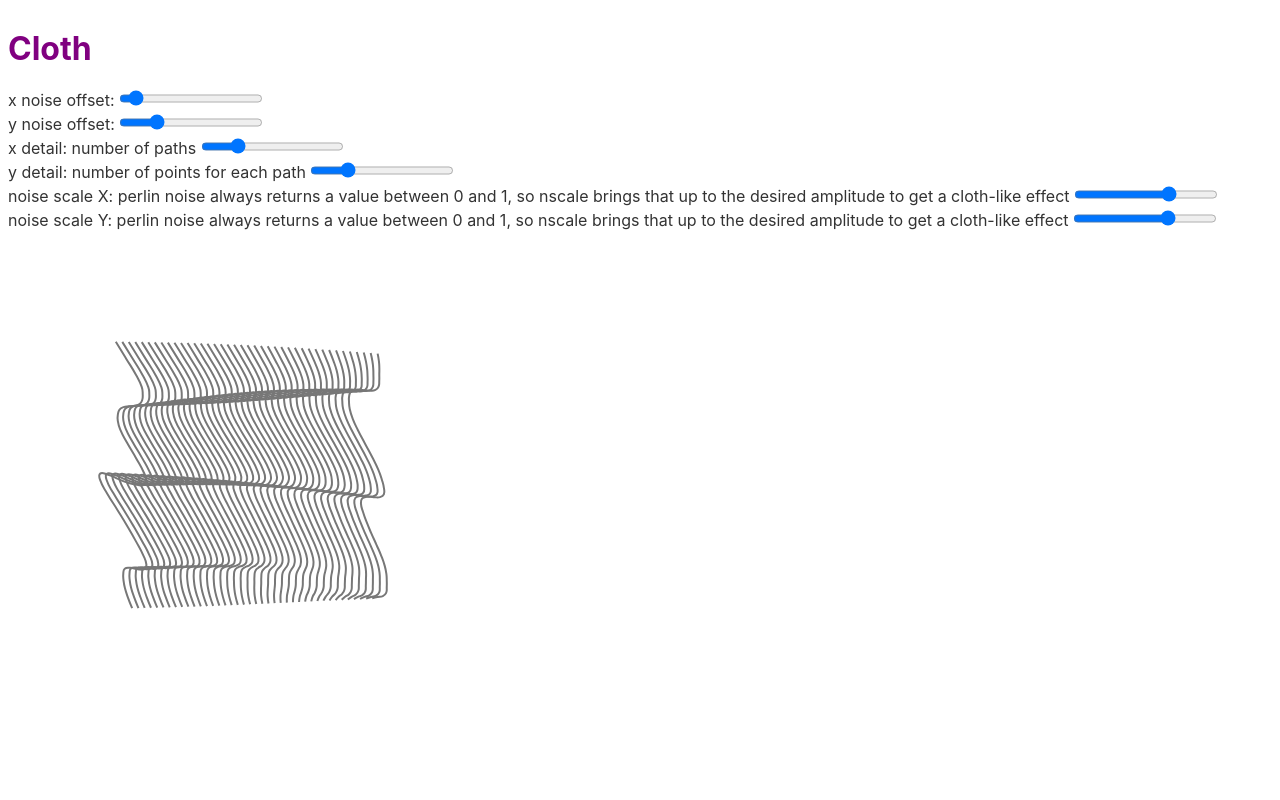
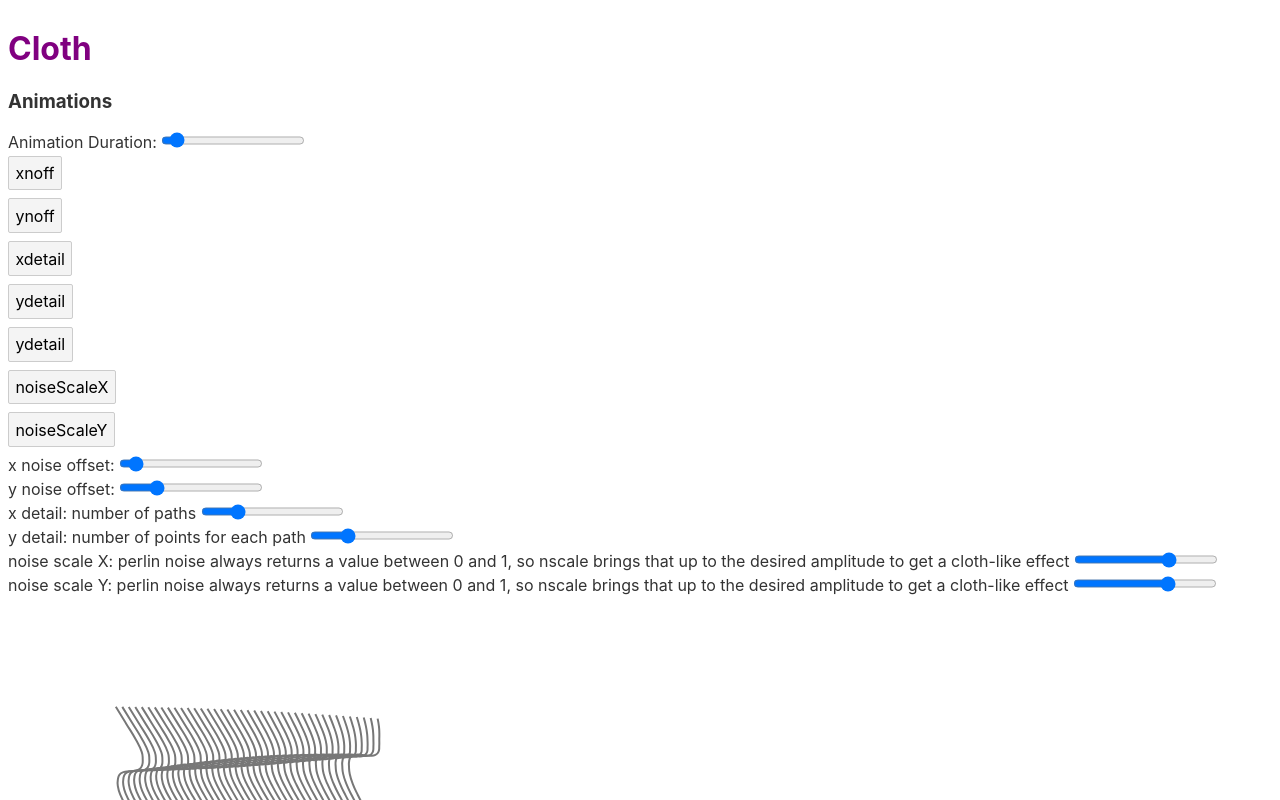
Before and after one commit to asweingarten/cloth, a Svelte app: page / in a window 1280 px wide. Shown: the top 800 px of the page. Built offline with nearby package versions, Linux system fonts and the light colour scheme.

Commit message:
Add basic animation support for cloth parameters
- for each parameter can set animation duration
- step size is hard coded at the moment

```diff
--- /dev/null
+++ b/src/Animate.svelte
@@ -0,0 +1,20 @@
+<script>
+  import { createEventDispatcher } from 'svelte';
+
+  const dispatch = createEventDispatcher();
+
+  export let parameter = "";
+  export let stepSize = 1;
+
+  function animate() {
+    dispatch("animate", {
+      parameter,
+      stepSize
+    });
+  }
+</script>
+
+
+<div class="animation">
+  <button on:click={animate}>{parameter}</button>
+</div>
--- a/src/App.svelte
+++ b/src/App.svelte
@@ -5,30 +5,35 @@
   import Konva from 'konva';
   import build from './path';
 
+  import Animate from './Animate.svelte';
+
   export let name;
 
   // Parameters
-  let noiseScaleX = 70;
-  let noiseScaleY = 70;
-  let xnoff = 0.0015; // diff between lines
-  let ynoff = 0.020;  // diff between points
-  let xdetail = 40; //default 640
-  let ydetail = 40; //default 640
+  let parameters = {
+    noiseScaleX : 70,
+    noiseScaleY : 70,
+    xnoff : 0.0015, // diff between lines
+    ynoff : 0.020,  // diff between points
+    xdetail : 40, //default 640
+    ydetail : 40, //default 640
+  }
 
   let dimensions = {width: 500, height: 500};
   let layer;
 
+  let animations = [];
+
   function rebuild() {
-    const newPaths = build(dimensions
-                          ,noiseScaleX
-                          ,noiseScaleY
-                          ,xnoff
-                          ,ynoff
-                          ,xdetail
-                          ,ydetail
-                          );
+    const newPaths = build(dimensions, parameters);
     layer.destroyChildren();
     cloth(layer, newPaths);
+  }
+
+  let animationSeconds = 1;
+  function animatee({detail: {parameter, stepSize}}) {
+    const frames = animationSeconds * 30;
+    animations.push({parameter: parameter, stepSize, duration: frames});
   }
 
 
@@ -58,14 +63,7 @@
 
     // add the layer to the stage
     stage.add(layer);
-    let paths = build(dimensions
-                      ,noiseScaleX
-                      ,noiseScaleY
-                      ,xnoff
-                      ,ynoff
-                      ,xdetail
-                      ,ydetail
-                      );
+    let paths = build(dimensions, parameters);
     cloth(layer, paths);
 
     // draw the image
@@ -77,7 +75,13 @@
     (function loop() {
       frame = requestAnimationFrame(loop);
 
-      /* cloth(layer, paths); */
+      animations.forEach(a => {
+        if (a.duration > 0) {
+          parameters[a.parameter] += a.stepSize;
+          a.duration -= 1;
+          rebuild();
+        }
+      });
     }());
 
     return () => {
@@ -100,29 +104,42 @@
 <div>
   <h1>Cloth</h1>
 
+  <h3>Animations</h3>
+  <label for="">
+    Animation Duration:
+    <input type="range" min="1" max="10" step="0.5" bind:value={animationSeconds} on:mouseup={rebuild}>
+  </label>
+  <Animate parameter="xnoff" stepSize="{0.000005}" on:animate="{animatee}"></Animate>
+  <Animate parameter="ynoff" stepSize="{0.000005}" on:animate="{animatee}"></Animate>
+  <Animate parameter="xdetail" stepSize="{1}" on:animate="{animatee}"></Animate>
+  <Animate parameter="ydetail" stepSize="{1}" on:animate="{animatee}"></Animate>
+  <Animate parameter="ydetail" stepSize="{1}" on:animate="{animatee}"></Animate>
+  <Animate parameter="noiseScaleX" stepSize="{0.5}" on:animate="{animatee}"></Animate>
+  <Animate parameter="noiseScaleY" stepSize="{0.5}" on:animate="{animatee}"></Animate>
+
   <label for="">
     x noise offset:
-    <input type="range" min="0" max="0.1" step="0.0005" bind:value={xnoff} on:mouseup={rebuild}>
+    <input type="range" min="0" max="0.1" step="0.0005" bind:value={parameters.xnoff} on:mouseup={rebuild}>
   </label>
   <label for="">
     y noise offset:
-    <input type="range" min="0" max="0.1" step="0.0005" bind:value={ynoff} on:mouseup={rebuild}>
+    <input type="range" min="0" max="0.1" step="0.0005" bind:value={parameters.ynoff} on:mouseup={rebuild}>
   </label>
   <label for="">
     x detail: number of paths
-    <input type="range" min="1" max="200" step="1" bind:value={xdetail} on:mouseup={rebuild}>
+    <input type="range" min="1" max="200" step="1" bind:value={parameters.xdetail} on:mouseup={rebuild}>
   </label>
   <label for="">
     y detail: number of points for each path
-    <input type="range" min="1" max="200" step="1" bind:value={ydetail} on:mouseup={rebuild}>
+    <input type="range" min="1" max="200" step="1" bind:value={parameters.ydetail} on:mouseup={rebuild}>
   </label>
   <label for="">
     noise scale X: perlin noise always returns a value between 0 and 1, so nscale brings that up to the desired amplitude to get a cloth-like effect
-    <input type="range" min="0" max="100" step="0.5" bind:value={noiseScaleX} on:mouseup={rebuild}>
+    <input type="range" min="0" max="100" step="0.5" bind:value={parameters.noiseScaleX} on:mouseup={rebuild}>
   </label>
   <label for="">
     noise scale Y: perlin noise always returns a value between 0 and 1, so nscale brings that up to the desired amplitude to get a cloth-like effect
-    <input type="range" min="0" max="100" step="0.5" bind:value={noiseScaleY} on:mouseup={rebuild}>
+    <input type="range" min="0" max="100" step="0.5" bind:value={parameters.noiseScaleY} on:mouseup={rebuild}>
   </label>
   <div id="my-stage"></div>
 </div>
--- a/src/path.js
+++ b/src/path.js
@@ -2,12 +2,13 @@ import linspace from './linspace.js';
 import { perlin2 } from './noise.js';
 
 function build ({width, height}
-                , noiseScaleX
-                , noiseScaleY
-                , xnoff
-                , ynoff
-                , xdetail
-                , ydetail
+                , { noiseScaleX
+                  , noiseScaleY
+                  , xnoff
+                  , ynoff
+                  , xdetail
+                  , ydetail
+                  }
   ) {
   let paths = [];
   let xlo = 1 * width / 4;
```
Also changed, not shown: obvious.txt (added).
